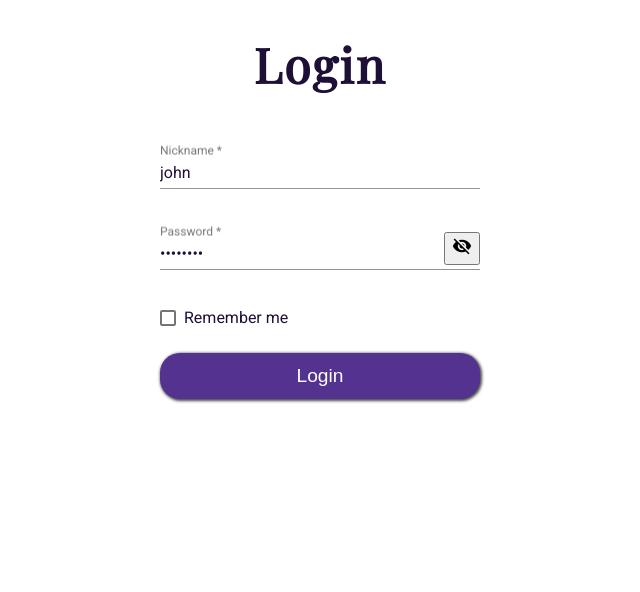
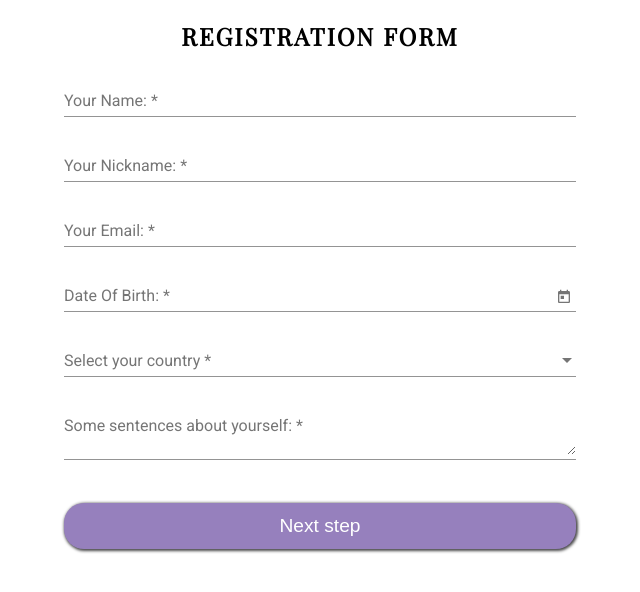
Before and after one commit to Anastasia0101/find-friends-client, an Angular app: page /registration in a window 1280 px wide. Shown: the top 592 px of the page, without its empty margins (320-960 px from the left). Built offline with nearby package versions, Linux system fonts and the light colour scheme.

Commit message:
added registration page and save data

```diff
--- a/api/_db.json
+++ b/api/_db.json
@@ -1,5 +1,67 @@
 {
-  "users-auth": [
-    { "id": 1, "nickname": "userName", "password": "passWord" }
+  "users": [
+    {
+      "id": 1,
+      "name": "Ann",
+      "nickname": "ann10",
+      "email": "ann@mail.com",
+      "dateOfBirth": "2021-05-11T21:00:00.000Z",
+      "country": "united-states",
+      "sentenceAboutUser": "I'm a girl!"
+    },
+    {
+      "name": "Sam",
+      "nickname": "samVT3",
+      "email": "sadmm@mail.com",
+      "dateOfBirth": "2021-05-04T21:00:00.000Z",
+      "country": "ukraine",
+      "sentenceAboutUser": "cool, cool",
+      "id": 2
+    },
+    {
+      "name": "Tom",
+      "nickname": "bear1020",
+      "email": "bearssss20@mail.com",
+      "dateOfBirth": "2021-05-12T21:00:00.000Z",
+      "country": "france",
+      "sentenceAboutUser": "Bears.....",
+      "id": 3
+    },
+    {
+      "name": "Jennie",
+      "nickname": "jen323",
+      "email": "jenniekkk@mail.com",
+      "dateOfBirth": "2021-05-11T21:00:00.000Z",
+      "country": "italy",
+      "sentenceAboutUser": "Hi! I am Jennie.",
+      "id": 4
+    },
+    {
+      "name": "Kate",
+      "nickname": "ketti4343",
+      "email": "mayjdd@mail.com",
+      "dateOfBirth": "2021-05-11T21:00:00.000Z",
+      "country": "france",
+      "sentenceAboutUser": "Hi! I am Kate.",
+      "id": 5
+    },
+    {
+      "name": "Jack",
+      "nickname": "Jack999",
+      "email": "jeck333@mail.com",
+      "dateOfBirth": "2021-05-11T21:00:00.000Z",
+      "country": "united-states",
+      "sentenceAboutUser": "Helloooo! Jack is here!!!!!",
+      "id": 6
+    },
+    {
+      "name": "Tim",
+      "nickname": "blackTim34",
+      "email": "tim@mail.com",
+      "dateOfBirth": "2009-07-19T21:00:00.000Z",
+      "country": "france",
+      "sentenceAboutUser": "Love book, love rose",
+      "id": 7
+    }
   ]
 }
--- a/src/app/app-routing.module.ts
+++ b/src/app/app-routing.module.ts
@@ -1,8 +1,10 @@
 import { NgModule } from '@angular/core';
 import { Routes, RouterModule } from '@angular/router';
+import { AuthFormComponent } from './components/auth-form/auth-form.component';
 import { RegistrationPageComponent } from './components/registration-page/registration-page.component';
 
 const routes: Routes = [
+  { path: 'auth-form', component: AuthFormComponent },
   { path: 'registration', component: RegistrationPageComponent }
 ];
 
--- a/src/app/app.component.html
+++ b/src/app/app.component.html
@@ -1 +1 @@
-<app-auth-form></app-auth-form>
+<router-outlet></router-outlet>
--- a/src/app/components/auth-form/auth-form.component.html
+++ b/src/app/components/auth-form/auth-form.component.html
@@ -22,7 +22,3 @@
     <button type="submit" [disabled]="!userAuthForm.valid" class="form__btn">Login</button>
   </form>
 </div>
-
-
-
-<!-- check all -->
--- a/src/app/components/registration-page/registration-page.component.css
+++ b/src/app/components/registration-page/registration-page.component.css
@@ -0,0 +1,38 @@
+.container {
+  font-size: 16px;
+}
+
+.container__title {
+  text-align: center;
+  font-size: em;
+  font-family: 'Playfair Display', serif;
+  letter-spacing: 2px;
+}
+
+.container__form {
+  display: flex;
+  flex-direction: column;
+  width: 40%;
+  margin: 0 auto;
+}
+
+.form__btn {
+  background-color: #543290;
+  border: none;
+  color: #FFFFFF;
+  border-radius: 20px;
+  box-shadow: 1px 1px 3px 1px #484849;
+  height: 2.4em;
+  font-size: 1.2em;
+  margin-top: 1.2em;
+}
+
+.form__btn:hover {
+  background-color: #341e58;
+  cursor: pointer;
+}
+
+.form__btn:disabled {
+  background-color: #9680bd;
+  cursor: default;
+}
--- a/src/app/components/registration-page/registration-page.component.html
+++ b/src/app/components/registration-page/registration-page.component.html
@@ -1 +1,37 @@
-<p>registration-page works!</p>
+<div class="container">
+  <h2 class="container__title">REGISTRATION FORM</h2>
+  <form [formGroup]="registrationForm" class="container__form form" (ngSubmit)="saveUserData()">
+    <mat-form-field>
+      <mat-label>Your Name:</mat-label>
+      <input matInput formControlName="name" required>
+    </mat-form-field>
+    <mat-form-field>
+      <mat-label>Your Nickname:</mat-label>
+      <input matInput formControlName="nickname" required>
+    </mat-form-field>
+    <mat-form-field>
+      <mat-label>Your Email:</mat-label>
+      <input matInput formControlName="email" placeholder="example@mail.com" required>
+    </mat-form-field>
+    <mat-form-field>
+      <mat-label>Date Of Birth:</mat-label>
+      <input matInput [matDatepicker]="picker1" formControlName="dateOfBirth">
+      <mat-datepicker-toggle matSuffix [for]="picker1"></mat-datepicker-toggle>
+      <mat-datepicker #picker1></mat-datepicker>
+    </mat-form-field>
+    <mat-form-field>
+      <mat-label>Select your country</mat-label>
+      <mat-select formControlName="country" required>
+        <mat-option value="ukraine">Ukraine</mat-option>
+        <mat-option value="united-states">United States</mat-option>
+        <mat-option value="france">France</mat-option>
+        <mat-option value="italy">Italy</mat-option>
+      </mat-select>
+    </mat-form-field>
+    <mat-form-field class="form__desc">
+      <mat-label>Some sentences about yourself:</mat-label>
+      <textarea matInput formControlName="sentenceAboutUser"></textarea>
+    </mat-form-field>
+    <button mat-raised-button color="primary" [disabled]="!registrationForm.valid" class="form__btn">Next step</button>
+  </form>
+</div>
--- a/src/app/components/registration-page/registration-page.component.ts
+++ b/src/app/components/registration-page/registration-page.component.ts
@@ -1,15 +1,51 @@
-import { Component, OnInit } from '@angular/core';
+import { Component } from '@angular/core';
+import { FormBuilder, FormGroup, Validators } from '@angular/forms';
+import { RegistrationFormValue } from 'src/app/models/user-registration/registration-form-value.model';
+import { UserRegistrationService } from 'src/app/services/user-registration.service';
 
 @Component({
   selector: 'app-registration-page',
   templateUrl: './registration-page.component.html',
   styleUrls: ['./registration-page.component.css']
 })
-export class RegistrationPageComponent implements OnInit {
+export class RegistrationPageComponent {
 
-  constructor() { }
+  registrationForm: FormGroup;
 
-  ngOnInit(): void {
+  constructor(
+    private formBuilder: FormBuilder,
+    private userRegistrationService: UserRegistrationService
+  ) {
+    this.registrationForm = this.formBuilder.group({
+      name: [
+        '', [
+          Validators.required,
+          Validators.minLength(1),
+          Validators.pattern('[a-zA-Z]*')
+        ]
+      ],
+      nickname: [
+        '', [
+          Validators.required,
+          Validators.minLength(4),
+          Validators.maxLength(20),
+          Validators.pattern('[a-zA-Z0-9]*')
+        ]
+      ],
+      email: [
+        '', [
+          Validators.email,
+          Validators.min(6)
+        ]
+      ],
+      dateOfBirth: ['', Validators.required],
+      country: ['', Validators.required],
+      sentenceAboutUser: ['', Validators.required]
+    });
   }
 
+  saveUserData(): void {
+    const formData = this.registrationForm.value as RegistrationFormValue;
+    this.userRegistrationService.addNewUser(formData).subscribe();
+  }
 }
--- /dev/null
+++ b/src/app/services/user-registration.service.ts
@@ -0,0 +1,15 @@
+import { HttpClient } from '@angular/common/http';
+import { Injectable } from '@angular/core';
+import { Observable } from 'rxjs';
+import { RegistrationFormValue } from '../models/user-registration/registration-form-value.model';
+
+@Injectable()
+export class UserRegistrationService {
+
+  constructor(private httpClient: HttpClient) {}
+
+  addNewUser(userData: RegistrationFormValue): Observable<RegistrationFormValue> {
+    const url = 'http://localhost:3000/users';
+    return this.httpClient.post<RegistrationFormValue>(url, userData);
+  }
+}
```
Also changed, not shown: src/app/app.module.ts (+14 -3 lines), src/app/models/user-registration/registration-form-value.model.ts (added, +8 -0 lines), src/app/models/user.model.ts (added, +9 -0 lines).
